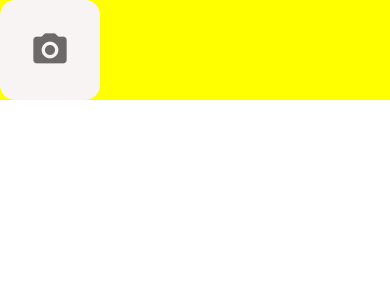
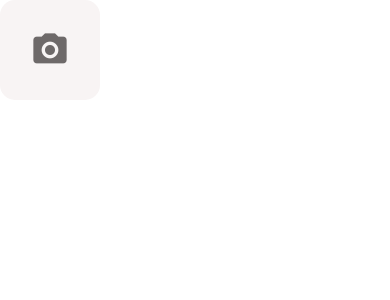
Before and after one commit to shrikantkalar023/learning-React-Native, a React Native app: screen / in a window 390 px wide. Shown: the top 300 px of the page. Built offline with nearby package versions, Linux system fonts and the light colour scheme.

Commit message:
bug: forgot to remove yellow bg used for debugging

```diff
--- a/app/components/ImageInputList.tsx
+++ b/app/components/ImageInputList.tsx
@@ -15,7 +15,6 @@ const ImageInputList = ({ imageAssets, ...ImageInputProps }: Props) => {
     <View>
       <ScrollView
         horizontal
-        style={{ backgroundColor: "yellow" }}
         ref={scrollViewRef}
         onContentSizeChange={() => scrollViewRef.current?.scrollToEnd()}
       >
```
